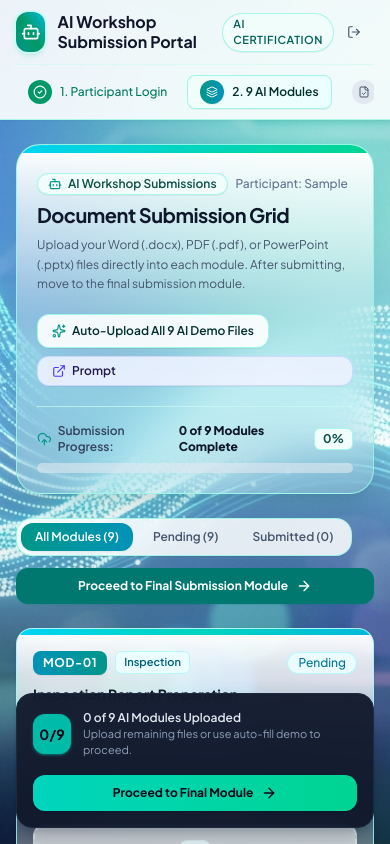
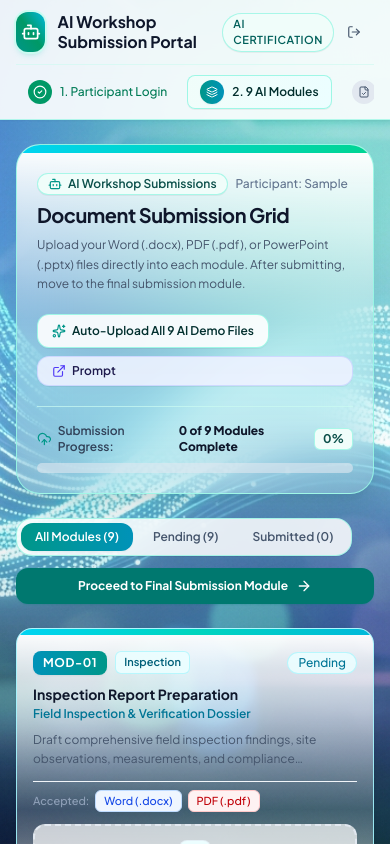
Before and after one commit to sanjaiworksai/Rural-Development-document-submission, a React (Vite) app: page / in a window 390 px wide. Both pictures are taken after typing "name@example.com", "Sample" into the empty fields and a click on the button "Enter Workspace". Shown: the top 844 px of the page. Built offline with nearby package versions, Linux system fonts and the light colour scheme; a web font is replaced by a local one.

Commit message:
refactor: replace sticky action bar with layout flow
Remove the sticky position for the action bar and integrate it into the main page flow using the module design language to improve UX and responsiveness.

```diff
--- a/src/components/ModulesSubmissionPage.tsx
+++ b/src/components/ModulesSubmissionPage.tsx
@@ -225,21 +225,23 @@ export const ModulesSubmissionPage: React.FC<ModulesSubmissionPageProps> = ({
         ))}
       </div>
 
-      {/* Bottom Sticky Action Bar */}
-      <div className="sticky bottom-4 z-30 bg-slate-900/95 text-white p-4 rounded-2xl shadow-xl shadow-slate-900/20 flex flex-col sm:flex-row sm:items-center justify-between gap-4 border border-slate-800 backdrop-blur-md">
+      {/* Bottom Action Bar (in standard document flow at the end of the page, styled with module design) */}
+      <div className="relative rounded-3xl border border-teal-200/90 hover:border-teal-300 bg-gradient-to-b from-white via-teal-50/30 to-cyan-50/20 backdrop-blur-xl shadow-xl shadow-teal-900/10 overflow-hidden transition-all mt-8">
+        <div className="h-1.5 w-full bg-gradient-to-r from-cyan-400 via-teal-400 to-emerald-400" />
+        <div className="p-5 sm:p-6 flex flex-col sm:flex-row sm:items-center justify-between gap-4">
           <div className="flex items-center gap-3">
-          <div className={`w-10 h-10 rounded-xl flex items-center justify-center font-bold text-sm ${
-            isAllCompleted ? 'bg-emerald-500 text-slate-950 shadow-sm shadow-emerald-400/40' : 'bg-teal-500 text-slate-950 shadow-sm shadow-teal-400/40'
+            <div className={`w-10 h-10 rounded-xl flex items-center justify-center font-bold text-sm shadow-2xs ${
+              isAllCompleted ? 'bg-emerald-500 text-white shadow-emerald-400/30' : 'bg-gradient-to-br from-teal-600 to-cyan-600 text-white'
             }`}>
-            {isAllCompleted ? <CheckCircle2 className="w-6 h-6" /> : `${completedCount}/${totalCount}`}
+              {isAllCompleted ? <CheckCircle2 className="w-5 h-5" /> : `${completedCount}/${totalCount}`}
             </div>
             <div>
-            <p className="text-xs font-semibold text-slate-200">
+              <p className="text-sm font-bold text-slate-900">
                 {isAllCompleted
                   ? `All ${totalCount} AI Modules Ready for Final Submission`
                   : `${completedCount} of ${totalCount} AI Modules Uploaded`}
               </p>
-            <p className="text-[11px] text-slate-400">
+              <p className="text-xs text-slate-500 mt-0.5">
                 {isAllCompleted
                   ? 'Click Proceed to view the final submission module.'
                   : 'Upload remaining files or use auto-fill demo to proceed.'}
@@ -252,11 +254,12 @@ export const ModulesSubmissionPage: React.FC<ModulesSubmissionPageProps> = ({
               id="btn-bottom-proceed-review"
               type="button"
               onClick={handleNextClick}
-            className="w-full sm:w-auto inline-flex items-center justify-center gap-2 px-6 py-2.5 rounded-xl text-xs font-bold text-slate-950 bg-gradient-to-r from-teal-400 to-emerald-400 hover:from-teal-300 hover:to-emerald-300 transition-all shadow-sm cursor-pointer"
+              className="w-full sm:w-auto inline-flex items-center justify-center gap-2 px-6 py-3 rounded-xl text-xs font-bold text-white bg-gradient-to-r from-teal-600 via-emerald-600 to-cyan-600 hover:from-teal-700 hover:via-emerald-700 hover:to-cyan-700 transition-all shadow-md shadow-teal-600/20 hover:shadow-lg cursor-pointer"
             >
               <span>Proceed to Final Module</span>
-            <ArrowRight className="w-4 h-4 text-slate-950" />
+              <ArrowRight className="w-4 h-4 text-cyan-200" />
             </button>
+          </div>
         </div>
       </div>
 
```
Lines whose indentation alone changed are shown as unchanged.
